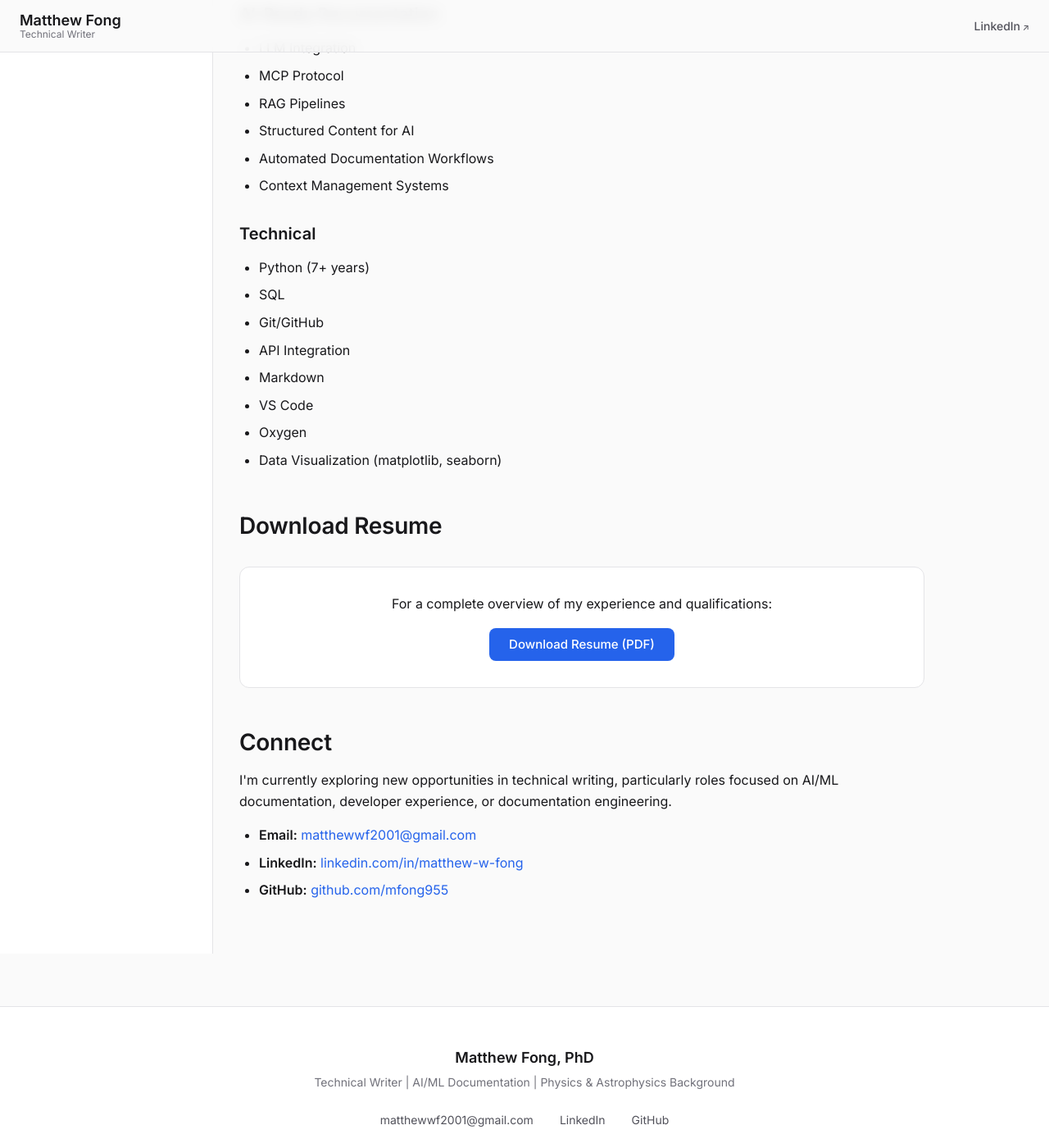
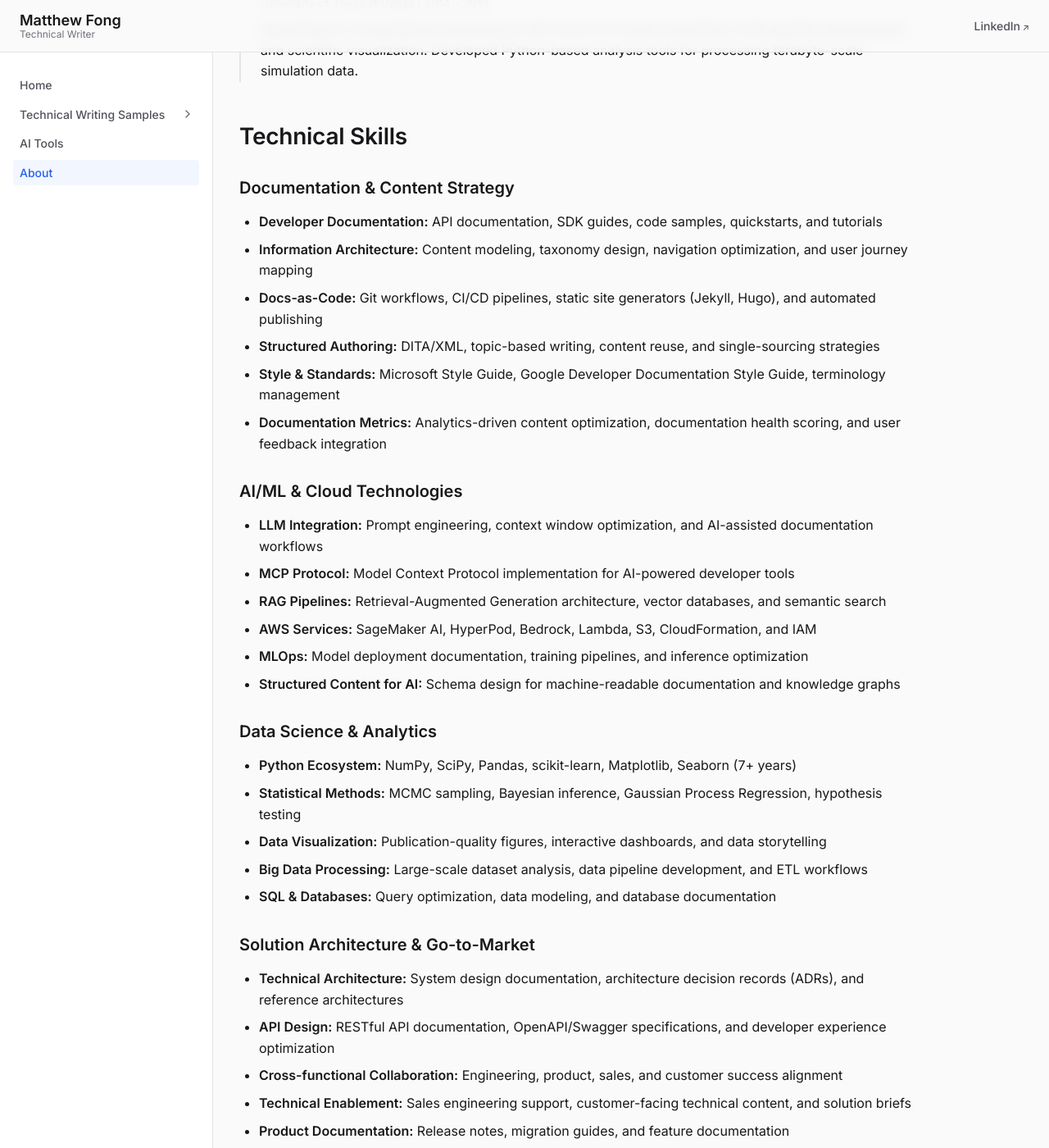
Before and after one commit to mfong955/portfolio, a Jekyll site: the page built from about.html, in a window 1280 px wide and 1400 px high, scrolled down 987 px. Shown: the whole window at 82% size. Built offline with Jekyll 4.4.1, drawn with Linux system fonts in a browser that asks for light colours; some of the changed text lies outside the part shown.

Commit message:
update about

```diff
--- a/about.html
+++ b/about.html
@@ -1,7 +1,7 @@
 ---
 layout: default
 title: About | Matthew Fong
-description: Contact information, education, and resume for Matthew Fong, Technical Writer with a PhD in Physics.
+description: Contact information, education, and resume for Matthew Fong, Technical Writer with a PhD in Physics specializing in AI/ML documentation, data science, and solution architecture.
 ---
 
 <section class="page-hero">
@@ -10,58 +10,13 @@ description: Contact information, education, and resume for Matthew Fong, Techni
     <p class="lead">
       Technical Writer with a physics PhD background, combining hands-on coding experience
       with AI/ML systems, deep theoretical understanding, and strategic information design.
+      Experienced in translating complex technical concepts for diverse audiences—from
+      developer documentation to executive stakeholder communications.
     </p>
   </div>
 </section>
 
 <article class="page-content">
-  <h2 id="education">Education</h2>
-
-  <div class="experience-item">
-    <h4>Postdoctoral Fellow in Astrophysics</h4>
-    <p class="experience-meta">Shanghai Jiao Tong University | 2019 &ndash; 2022</p>
-  </div>
-
-  <div class="experience-item">
-    <h4>Ph.D. in Physics</h4>
-    <p class="experience-meta">University of Texas at Dallas | 2014 &ndash; 2019</p>
-  </div>
-
-  <h2 id="skills">Technical Skills</h2>
-
-  <h3>Documentation & DocOps</h3>
-  <ul>
-    <li>Developer Documentation (APIs, SDKs)</li>
-    <li>Information Architecture</li>
-    <li>Content Strategy</li>
-    <li>Docs-as-Code Workflows</li>
-    <li>Style Guides</li>
-    <li>XML Structuring</li>
-    <li>Documentation Health Metrics</li>
-  </ul>
-
-  <h3>AI-Ready Documentation</h3>
-  <ul>
-    <li>LLM Integration</li>
-    <li>MCP Protocol</li>
-    <li>RAG Pipelines</li>
-    <li>Structured Content for AI</li>
-    <li>Automated Documentation Workflows</li>
-    <li>Context Management Systems</li>
-  </ul>
-
-  <h3>Technical</h3>
-  <ul>
-    <li>Python (7+ years)</li>
-    <li>SQL</li>
-    <li>Git/GitHub</li>
-    <li>API Integration</li>
-    <li>Markdown</li>
-    <li>VS Code</li>
-    <li>Oxygen</li>
-    <li>Data Visualization (matplotlib, seaborn)</li>
-  </ul>
-
   <h2 id="resume">Download Resume</h2>
   <div class="download-section">
     <p>For a complete overview of my experience and qualifications:</p>
@@ -72,10 +27,78 @@ description: Contact information, education, and resume for Matthew Fong, Techni
     </a>
   </div>
 
+  <h2 id="education">Education</h2>
+
+  <div class="experience-item">
+    <h4>Postdoctoral Fellow in Astrophysics</h4>
+    <p class="experience-meta">Shanghai Jiao Tong University | 2019 &ndash; 2022</p>
+    <p>Conducted independent research on cosmological simulations and weak gravitational lensing,
+    publishing 4 first-author papers in peer-reviewed journals. Applied advanced statistical methods
+    including MCMC sampling, Bayesian inference, and Gaussian Process Regression to analyze large-scale
+    astronomical datasets.</p>
+  </div>
+
+  <div class="experience-item">
+    <h4>Ph.D. in Physics</h4>
+    <p class="experience-meta">University of Texas at Dallas | 2014 &ndash; 2019</p>
+    <p>Specialized in computational astrophysics with focus on N-body simulations, data pipeline
+    development, and scientific visualization. Developed Python-based analysis tools for processing
+    terabyte-scale simulation data.</p>
+  </div>
+
+  <h2 id="skills">Technical Skills</h2>
+
+  <h3>Documentation & Content Strategy</h3>
+  <ul>
+    <li><strong>Developer Documentation:</strong> API documentation, SDK guides, code samples, quickstarts, and tutorials</li>
+    <li><strong>Information Architecture:</strong> Content modeling, taxonomy design, navigation optimization, and user journey mapping</li>
+    <li><strong>Docs-as-Code:</strong> Git workflows, CI/CD pipelines, static site generators (Jekyll, Hugo), and automated publishing</li>
+    <li><strong>Structured Authoring:</strong> DITA/XML, topic-based writing, content reuse, and single-sourcing strategies</li>
+    <li><strong>Style & Standards:</strong> Microsoft Style Guide, Google Developer Documentation Style Guide, terminology management</li>
+    <li><strong>Documentation Metrics:</strong> Analytics-driven content optimization, documentation health scoring, and user feedback integration</li>
+  </ul>
+
+  <h3>AI/ML & Cloud Technologies</h3>
+  <ul>
+    <li><strong>LLM Integration:</strong> Prompt engineering, context window optimization, and AI-assisted documentation workflows</li>
+    <li><strong>MCP Protocol:</strong> Model Context Protocol implementation for AI-powered developer tools</li>
+    <li><strong>RAG Pipelines:</strong> Retrieval-Augmented Generation architecture, vector databases, and semantic search</li>
+    <li><strong>AWS Services:</strong> SageMaker AI, HyperPod, Bedrock, Lambda, S3, CloudFormation, and IAM</li>
+    <li><strong>MLOps:</strong> Model deployment documentation, training pipelines, and inference optimization</li>
+    <li><strong>Structured Content for AI:</strong> Schema design for machine-readable documentation and knowledge graphs</li>
+  </ul>
+
+  <h3>Data Science & Analytics</h3>
+  <ul>
+    <li><strong>Python Ecosystem:</strong> NumPy, SciPy, Pandas, scikit-learn, Matplotlib, Seaborn (7+ years)</li>
+    <li><strong>Statistical Methods:</strong> MCMC sampling, Bayesian inference, Gaussian Process Regression, hypothesis testing</li>
+    <li><strong>Data Visualization:</strong> Publication-quality figures, interactive dashboards, and data storytelling</li>
+    <li><strong>Big Data Processing:</strong> Large-scale dataset analysis, data pipeline development, and ETL workflows</li>
+    <li><strong>SQL & Databases:</strong> Query optimization, data modeling, and database documentation</li>
+  </ul>
+
+  <h3>Solution Architecture & Go-to-Market</h3>
+  <ul>
+    <li><strong>Technical Architecture:</strong> System design documentation, architecture decision records (ADRs), and reference architectures</li>
+    <li><strong>API Design:</strong> RESTful API documentation, OpenAPI/Swagger specifications, and developer experience optimization</li>
+    <li><strong>Cross-functional Collaboration:</strong> Engineering, product, sales, and customer success alignment</li>
+    <li><strong>Technical Enablement:</strong> Sales engineering support, customer-facing technical content, and solution briefs</li>
+    <li><strong>Product Documentation:</strong> Release notes, migration guides, and feature documentation</li>
+  </ul>
+
+  <h3>Tools & Platforms</h3>
+  <ul>
+    <li><strong>Version Control:</strong> Git, GitHub, GitLab, branching strategies, and code review workflows</li>
+    <li><strong>Authoring Tools:</strong> VS Code, Oxygen XML Editor, Confluence, Notion, and Markdown</li>
+    <li><strong>Collaboration:</strong> Jira, Asana, Slack, and agile/scrum methodologies</li>
+    <li><strong>Design & Prototyping:</strong> Figma, Lucidchart, and technical diagramming</li>
+  </ul>
+
   <h2 id="connect">Connect</h2>
   <p>
-    I'm currently exploring new opportunities in technical writing, particularly roles
-    focused on AI/ML documentation, developer experience, or documentation engineering.
+    I'm currently exploring new opportunities in technical writing, data science, solution architecture,
+    and go-to-market engineering—particularly roles focused on AI/ML documentation, developer experience,
+    or documentation engineering.
   </p>
   <ul>
     <li><strong>Email:</strong> <a href="mailto:matthewwf2001@gmail.com">matthewwf2001@gmail.com</a></li>
```
